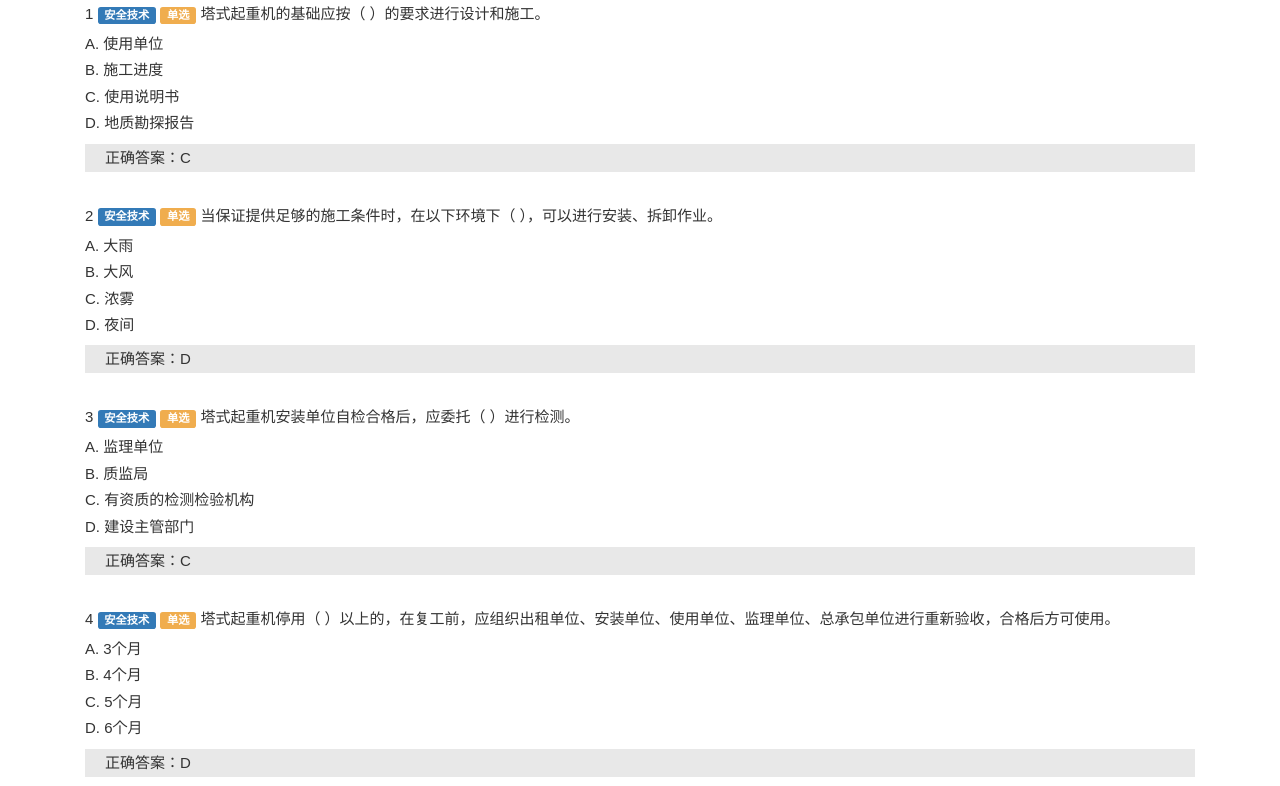
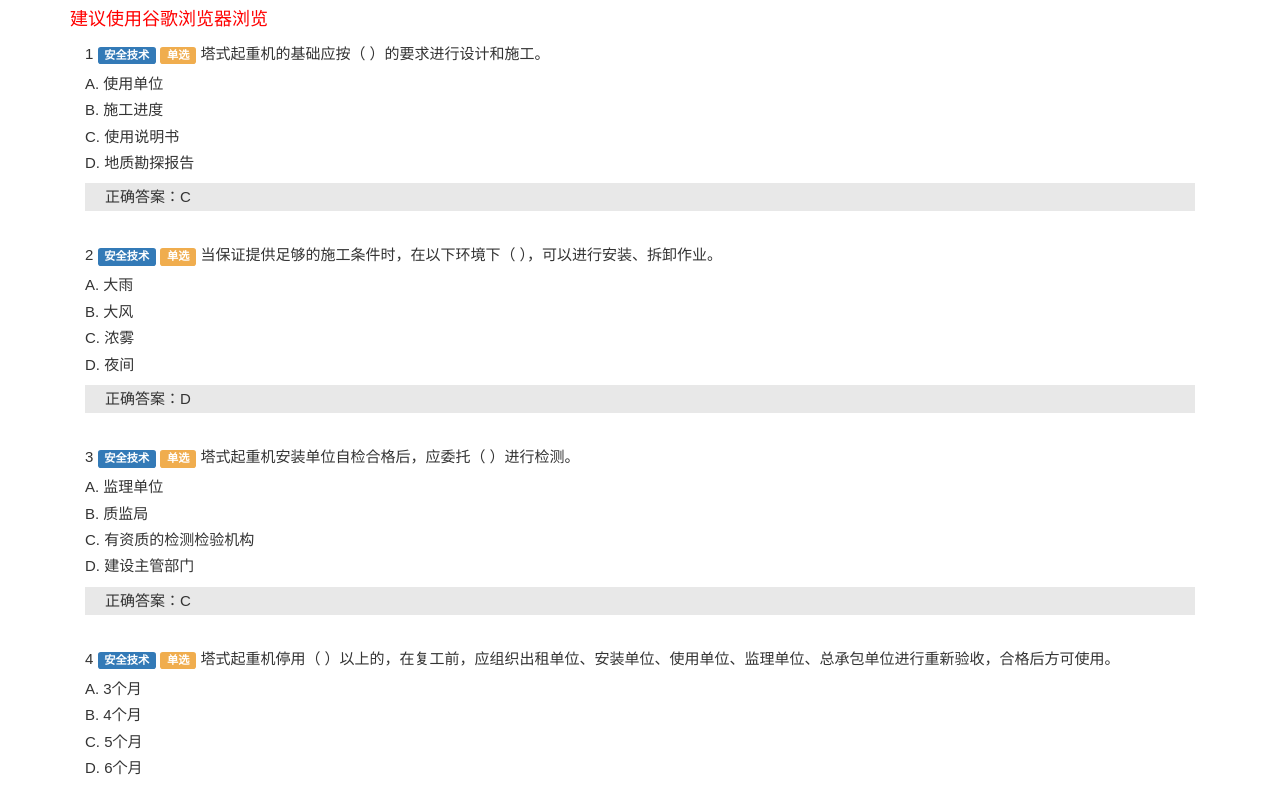
Before and after one commit to fighxp/exam, a plain HTML site: page index.html in a window 1280 px wide. Shown: the top 786 px of the page. Drawn offline with Linux system fonts and the light colour scheme.

Commit message:
建议文字

```diff
--- a/index.html
+++ b/index.html
@@ -14,6 +14,7 @@
 	<body ng-app="myApp">
 
 		<div class="container">
+			<h4 style="color: red;">建议使用谷歌浏览器浏览</h4>
 			<div ng-controller="siteCtrl">
 				<div class="col-xs-12">
 						<!-- quescon -->
```
